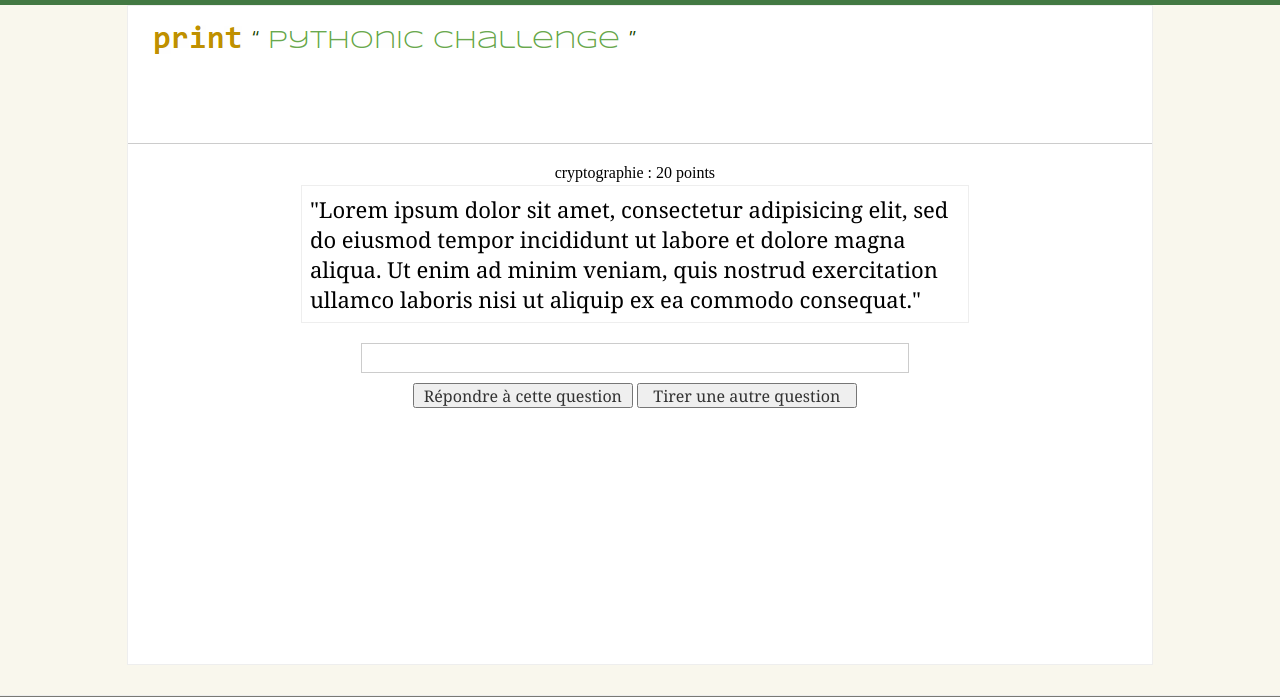
After one commit to Idrissa/Senegaal-Challenge, a Python web app: template templates/questions.html in a window 1280 px wide. The commit adds this page. Shown: the top 697 px of the page. Run offline with Jinja, Linux system fonts and the light colour scheme; the template is opened without the code that fills it, so the values that code supplies are empty.

Commit message:
Ajout de 'ranking.html' et de 'questions.html' + les handlers qu'il faut

```diff
--- a/app.py
+++ b/app.py
@@ -9,11 +9,15 @@ from google.appengine.ext import webapp
 from google.appengine.ext.webapp.util import run_wsgi_app
 from handlers.index import IndexHandler
 from handlers.user import UserHandler
+from handlers.question import QuestionHandler
+from handlers.ranking import RankingHandler
 
 
 handlers = [
   ("/", IndexHandler),
   ("/user", UserHandler),
+  ("/questions", QuestionHandler),
+  ("/ranking", RankingHandler),
 ]
 
 
--- a/handlers/application.py
+++ b/handlers/application.py
@@ -15,7 +15,7 @@ class ApplicationHandler(webapp.RequestHandler):
         values["tabs"] = [
             dict(text="Acceuil", url="/"),
             dict(text="Classements", url="/ranking"),
-            dict(text="Questions", url="/question"),
+            dict(text="Questions", url="/questions"),
         ]
         if not users.get_current_user():
             values["tabs"].append(dict(text="Login",
--- a/static/css/app.css
+++ b/static/css/app.css
@@ -127,3 +127,40 @@ body{
 	position:relative;
 	top:1px;
 }
+
+#questions{
+    width:99%;
+    margin-top:20px;
+    padding:0px;
+}
+.question{
+    width:650px;
+    min-height:80px;
+    margin:3px auto;
+    padding:8px;
+    font-family: Georgia, Arial;
+    font-size:22px;
+}
+.reponse{
+    width:550px;
+    min-height:80px;
+    margin:20px auto;
+    text-align:center;
+}
+.reponse .champ{
+    width:540px;
+    height:22px;
+    border:1px solid #cccccc;
+    padding:3px;
+    font-family: Georgia, Arial;
+    font-size:16px;
+}
+.repondre_btn{
+    width:220px;
+    height:25px;
+    margin:10px auto;
+    font-family: Georgia, Arial, sans-serif;
+    font-size: 16px; color:#333333;
+}
+.bordure {border:1px solid #eeeeee;}
+.bordure:hover {border:1px solid #ccddcc;}
--- /dev/null
+++ b/templates/questions.html
@@ -0,0 +1,21 @@
+{% extends "app.html" %}
+
+{% block content %}
+<div id="questions">
+  <center><p> cryptographie : 20 points </p></center>
+  <div class="question bordure">
+    <p>
+    "Lorem ipsum dolor sit amet, consectetur adipisicing elit, sed do eiusmod tempor incididunt ut labore et dolore magna aliqua. Ut enim ad minim veniam, quis nostrud exercitation ullamco laboris nisi ut aliquip ex ea commodo consequat."
+    </p>
+  </div>
+
+  <div class="reponse">
+    <form action="#" method="post"">
+      <input type="text" name="reponse" class="champ" />
+      <input type="submit" name="repondre_btn" value="Répondre à cette question" class="repondre_btn" />
+      <input type="submit" name="repondre_btn" value="Tirer une autre question" class="repondre_btn" />
+    </form>
+  </div>
+
+</div>
+{% endblock %}
```
Also changed, not shown: handlers/question.py (added, +15 -0 lines), handlers/ranking.py (added, +11 -0 lines), templates/ranking.html (added, +7 -0 lines), handlers/user.py (line endings or trailing spaces), 5 other files.
